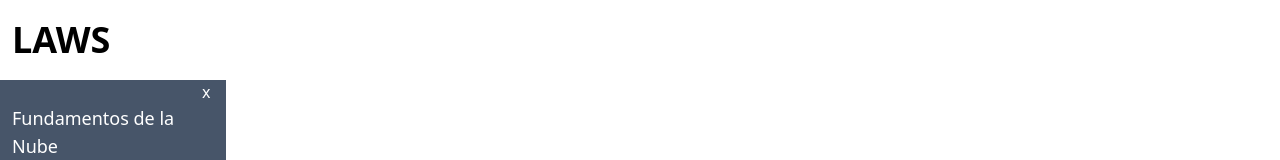
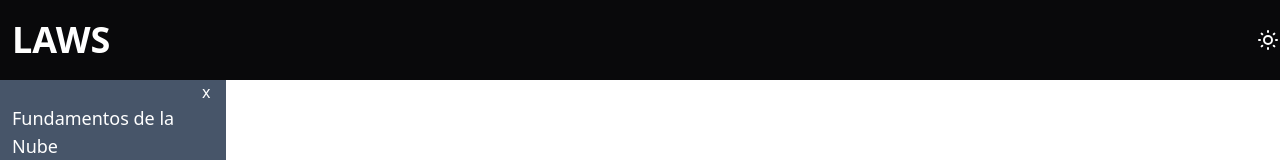
Before and after one commit to GuillermoSMG/learning-aws, a React (Vite) app: page / in a window 1280 px wide. Shown: the top 160 px of the page. Built offline with nearby package versions, Linux system fonts and the light colour scheme.

Commit message:
dark mode

```diff
--- a/src/App.jsx
+++ b/src/App.jsx
@@ -2,9 +2,11 @@ import { BrowserRouter, Route, Routes } from 'react-router-dom';
 import Navbar from './components/Navbar';
 import Home from './pages/Home';
 import CategoryPage from './components/CategoryPage';
+import ThemeContextContainer from './components/ThemeContext';
 
 function App() {
   return (
+    <ThemeContextContainer>
       <BrowserRouter>
         <Navbar />
         <Routes>
@@ -12,6 +14,7 @@ function App() {
           <Route path='/category/:name' element={<CategoryPage />} />
         </Routes>
       </BrowserRouter>
+    </ThemeContextContainer>
   );
 }
 
--- a/src/components/Navbar.jsx
+++ b/src/components/Navbar.jsx
@@ -1,4 +1,5 @@
 import { Link } from 'react-router-dom';
+import ThemeToggle from './ThemeToggle';
 
 const Navbar = () => {
   return (
@@ -8,6 +9,7 @@ const Navbar = () => {
           <h1 className='text-4xl font-bold'>LAWS</h1>
         </Link>
         {/* <SearchBar /> */}
+        <ThemeToggle />
       </div>
     </header>
   );
--- a/src/components/SideMenu.jsx
+++ b/src/components/SideMenu.jsx
@@ -1,7 +1,7 @@
 import { Link } from 'react-router-dom';
 import { CATEGORIES } from '../const/menuCategories';
 import { useState } from 'react';
-import { ArrowRight } from '../icons/ArrowRight';
+import { ArrowRight } from '../icons/Icons';
 
 const SideMenu = () => {
   const [open, setOpen] = useState(true);
--- /dev/null
+++ b/src/components/ThemeContext.jsx
@@ -0,0 +1,31 @@
+import { createContext, useState, useEffect, useCallback } from 'react';
+
+export const themeContext = createContext();
+
+export default function ThemeContextContainer({ children }) {
+  const [theme, setTheme] = useState(
+    JSON.parse(localStorage.getItem('theme')) || 'dark'
+  );
+  useEffect(() => {
+    if (theme === 'dark') {
+      document.documentElement.classList.add('dark');
+    } else {
+      document.documentElement.classList.remove('dark');
+    }
+  }, [theme]);
+
+  const handleTheme = useCallback(() => {
+    setTheme(theme === 'dark' ? 'light' : 'dark');
+    if (theme === 'dark') {
+      localStorage.setItem('theme', JSON.stringify('light'));
+    } else {
+      localStorage.setItem('theme', JSON.stringify('dark'));
+    }
+  }, [theme]);
+
+  return (
+    <themeContext.Provider value={{ theme, handleTheme }}>
+      {children}
+    </themeContext.Provider>
+  );
+}
--- /dev/null
+++ b/src/components/ThemeToggle.jsx
@@ -0,0 +1,16 @@
+import { useContext } from 'react';
+import { themeContext } from './ThemeContext';
+import { Moon, Sun } from '../icons/Icons';
+
+const ThemeToggle = () => {
+  const { theme, handleTheme } = useContext(themeContext);
+  const icon = theme === 'dark' ? <Sun /> : <Moon />;
+
+  return (
+    <button onClick={handleTheme} className='text-xl'>
+      {icon}
+    </button>
+  );
+};
+
+export default ThemeToggle;
--- a/src/icons/ArrowRight.jsx
+++ /dev/null
@@ -1,21 +0,0 @@
-export const ArrowRight = () => (
-  <svg
-    xmlns='http://www.w3.org/2000/svg'
-    className='icon icon-tabler icon-tabler-square-chevron-right-filled'
-    width='24'
-    height='24'
-    viewBox='0 0 24 24'
-    strokeWidth='2'
-    stroke='currentColor'
-    fill='none'
-    strokeLinecap='round'
-    strokeLinejoin='round'
-  >
-    <path stroke='none' d='M0 0h24v24H0z' fill='none' />
-    <path
-      d='M19 2a3 3 0 0 1 3 3v14a3 3 0 0 1 -3 3h-14a3 3 0 0 1 -3 -3v-14a3 3 0 0 1 3 -3zm-7.387 6.21a1 1 0 0 0 -1.32 .083l-.083 .094a1 1 0 0 0 .083 1.32l2.292 2.293l-2.292 2.293l-.083 .094a1 1 0 0 0 1.497 1.32l3 -3l.083 -.094a1 1 0 0 0 -.083 -1.32l-3 -3z'
-      strokeWidth='0'
-      fill='currentColor'
-    />
-  </svg>
-);
--- /dev/null
+++ b/src/icons/Icons.jsx
@@ -0,0 +1,58 @@
+export const ArrowRight = () => (
+  <svg
+    xmlns='http://www.w3.org/2000/svg'
+    className='icon icon-tabler icon-tabler-square-chevron-right-filled'
+    width='24'
+    height='24'
+    viewBox='0 0 24 24'
+    strokeWidth='2'
+    stroke='currentColor'
+    fill='none'
+    strokeLinecap='round'
+    strokeLinejoin='round'
+  >
+    <path stroke='none' d='M0 0h24v24H0z' fill='none' />
+    <path
+      d='M19 2a3 3 0 0 1 3 3v14a3 3 0 0 1 -3 3h-14a3 3 0 0 1 -3 -3v-14a3 3 0 0 1 3 -3zm-7.387 6.21a1 1 0 0 0 -1.32 .083l-.083 .094a1 1 0 0 0 .083 1.32l2.292 2.293l-2.292 2.293l-.083 .094a1 1 0 0 0 1.497 1.32l3 -3l.083 -.094a1 1 0 0 0 -.083 -1.32l-3 -3z'
+      strokeWidth='0'
+      fill='currentColor'
+    />
+  </svg>
+);
+
+export const Moon = () => (
+  <svg
+    xmlns='http://www.w3.org/2000/svg'
+    className='icon icon-tabler icon-tabler-moon'
+    width='24'
+    height='24'
+    viewBox='0 0 24 24'
+    strokeWidth='2'
+    stroke='currentColor'
+    fill='none'
+    strokeLinecap='round'
+    strokeLinejoin='round'
+  >
+    <path stroke='none' d='M0 0h24v24H0z' fill='none' />
+    <path d='M12 3c.132 0 .263 0 .393 0a7.5 7.5 0 0 0 7.92 12.446a9 9 0 1 1 -8.313 -12.454z' />
+  </svg>
+);
+
+export const Sun = () => (
+  <svg
+    xmlns='http://www.w3.org/2000/svg'
+    className='icon icon-tabler icon-tabler-sun'
+    width='24'
+    height='24'
+    viewBox='0 0 24 24'
+    strokeWidth='2'
+    stroke='currentColor'
+    fill='none'
+    strokeLinecap='round'
+    strokeLinejoin='round'
+  >
+    <path stroke='none' d='M0 0h24v24H0z' fill='none' />
+    <path d='M12 12m-4 0a4 4 0 1 0 8 0a4 4 0 1 0 -8 0' />
+    <path d='M3 12h1m8 -9v1m8 8h1m-9 8v1m-6.4 -15.4l.7 .7m12.1 -.7l-.7 .7m0 11.4l.7 .7m-12.1 -.7l-.7 .7' />
+  </svg>
+);
--- a/tailwind.config.js
+++ b/tailwind.config.js
@@ -4,5 +4,6 @@ export default {
   theme: {
     extend: {},
   },
+  darkMode: 'class',
   plugins: [],
 };
```
Also changed, not shown: .eslintrc.cjs. Lines whose indentation alone changed are shown as unchanged.
